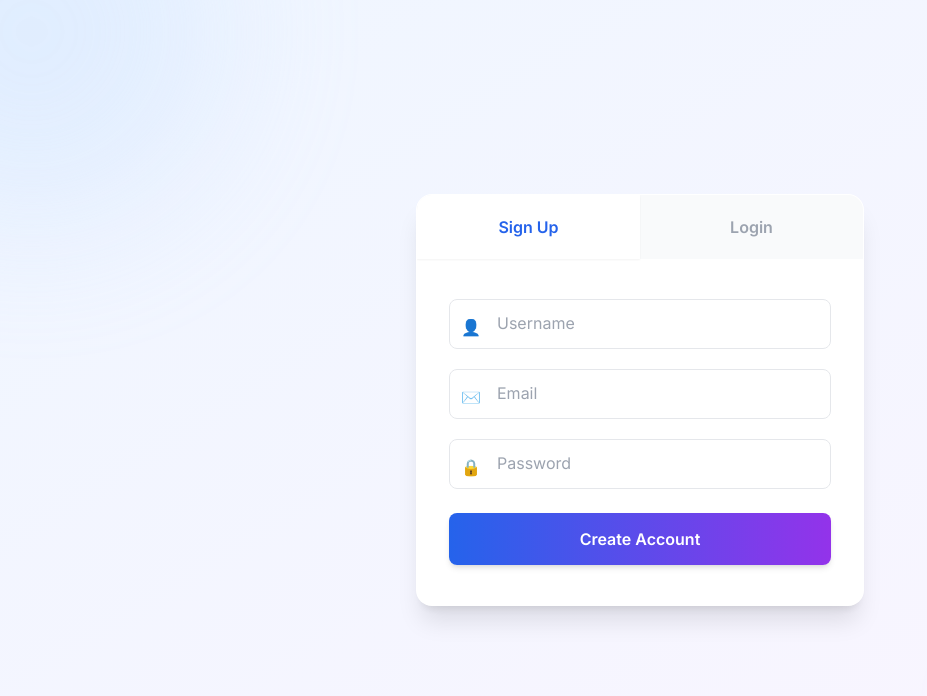
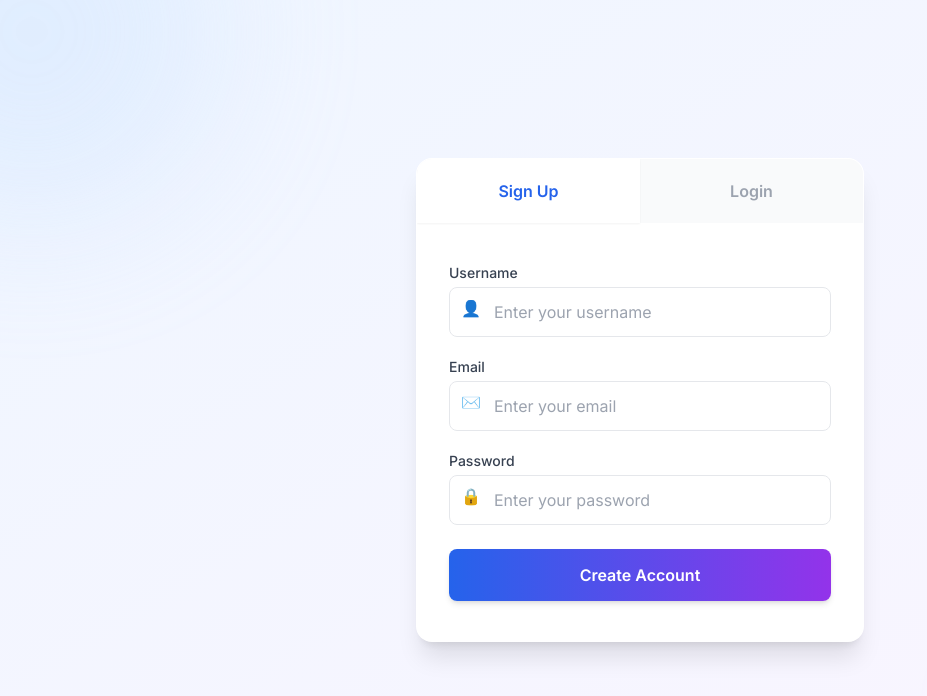
Before and after one commit to AritraRoy0/GFY, a Next.js app in the folder client/: page /auth in a window 1280 px wide. Shown: the top 696 px of the page, without its empty margins (0-927 px from the left). Built offline with nearby package versions, Linux system fonts and the light colour scheme; no server answers.

Commit message:
Client: 1) Fixed Auth component login/signup UI bug 2) Updated Header and Langing page UI

```diff
--- a/client/src/app/auth/page.tsx
+++ b/client/src/app/auth/page.tsx
@@ -257,32 +257,89 @@ const AuthPage: React.FC = () => {
 								onSubmit={handleSignUp}
 							>
 								<div className="space-y-5">
-									<FloatingInput
+									<div className="relative">
+										<label htmlFor="username" className="block text-sm font-medium text-gray-700 mb-1">
+											Username
+										</label>
+										<div className="absolute left-3 top-[calc(50%+0.5rem)] -translate-y-1/2 text-gray-400">👤</div>
+										<input
 											id="username"
-										label="Username"
+											name="username"
+											type="text"
 											value={state.formData.username}
-										error={state.errors.username}
 											onChange={handleChange}
-										icon="👤"
+											className={`w-full pl-11 pr-4 py-3 rounded-lg border focus:ring-2 transition-colors duration-300 text-gray-900 ${
+												state.errors.username ? "border-red-500 focus:ring-red-200" : "border-gray-200 focus:border-blue-500 focus:ring-blue-200"
+											}`}
+											placeholder="Enter your username"
 										/>
-									<FloatingInput
+										{state.errors.username && (
+											<motion.div
+												className="text-red-500 text-sm mt-1 flex items-center"
+												initial={{ opacity: 0, x: -10 }}
+												animate={{ opacity: 1, x: 0 }}
+											>
+												<span className="mr-1">⚠️</span>
+												{state.errors.username}
+											</motion.div>
+										)}
+									</div>
+
+									<div className="relative">
+										<label htmlFor="email" className="block text-sm font-medium text-gray-700 mb-1">
+											Email
+										</label>
+										<div className="absolute left-3 top-[calc(50%+0.5rem)] -translate-y-1/2 text-gray-400">✉️</div>
+										<input
 											id="email"
+											name="email"
 											type="email"
-										label="Email"
 											value={state.formData.email}
-										error={state.errors.email}
 											onChange={handleChange}
-										icon="✉️"
+											className={`w-full pl-11 pr-4 py-3 rounded-lg border focus:ring-2 transition-colors duration-300 text-gray-900 ${
+												state.errors.email ? "border-red-500 focus:ring-red-200" : "border-gray-200 focus:border-blue-500 focus:ring-blue-200"
+											}`}
+											placeholder="Enter your email"
 										/>
-									<FloatingInput
+										{state.errors.email && (
+											<motion.div
+												className="text-red-500 text-sm mt-1 flex items-center"
+												initial={{ opacity: 0, x: -10 }}
+												animate={{ opacity: 1, x: 0 }}
+											>
+												<span className="mr-1">⚠️</span>
+												{state.errors.email}
+											</motion.div>
+										)}
+									</div>
+
+									<div className="relative">
+										<label htmlFor="password" className="block text-sm font-medium text-gray-700 mb-1">
+											Password
+										</label>
+										<div className="absolute left-3 top-[calc(50%+0.5rem)] -translate-y-1/2 text-gray-400">🔒</div>
+										<input
 											id="password"
+											name="password"
 											type="password"
-										label="Password"
 											value={state.formData.password}
-										error={state.errors.password}
 											onChange={handleChange}
-										icon="🔒"
+											className={`w-full pl-11 pr-4 py-3 rounded-lg border focus:ring-2 transition-colors duration-300 text-gray-900 ${
+												state.errors.password ? "border-red-500 focus:ring-red-200" : "border-gray-200 focus:border-blue-500 focus:ring-blue-200"
+											}`}
+											placeholder="Enter your password"
 										/>
+										{state.errors.password && (
+											<motion.div
+												className="text-red-500 text-sm mt-1 flex items-center"
+												initial={{ opacity: 0, x: -10 }}
+												animate={{ opacity: 1, x: 0 }}
+											>
+												<span className="mr-1">⚠️</span>
+												{state.errors.password}
+											</motion.div>
+										)}
+									</div>
 								</div>
 
 								<SubmitButton
@@ -304,24 +361,61 @@ const AuthPage: React.FC = () => {
 								onSubmit={handleLogin}
 							>
 								<div className="space-y-5">
-									<FloatingInput
+									<div className="relative">
+										<label htmlFor="email" className="block text-sm font-medium text-gray-700 mb-1">
+											Email
+										</label>
+										<div className="absolute left-3 top-[calc(50%+0.5rem)] -translate-y-1/2 text-gray-400">✉️</div>
+										<input
 											id="email"
+											name="email"
 											type="email"
-										label="Email"
 											value={state.formData.email}
-										error={state.errors.email}
 											onChange={handleChange}
-										icon="✉️"
+											className={`w-full pl-11 pr-4 py-3 rounded-lg border focus:ring-2 transition-colors duration-300 text-gray-900 ${
+												state.errors.email ? "border-red-500 focus:ring-red-200" : "border-gray-200 focus:border-blue-500 focus:ring-blue-200"
+											}`}
+											placeholder="Enter your email"
 										/>
-									<FloatingInput
+										{state.errors.email && (
+											<motion.div
+												className="text-red-500 text-sm mt-1 flex items-center"
+												initial={{ opacity: 0, x: -10 }}
+												animate={{ opacity: 1, x: 0 }}
+											>
+												<span className="mr-1">⚠️</span>
+												{state.errors.email}
+											</motion.div>
+										)}
+									</div>
+
+									<div className="relative">
+										<label htmlFor="password" className="block text-sm font-medium text-gray-700 mb-1">
+											Password
+										</label>
+										<div className="absolute left-3 top-[calc(50%+0.5rem)] -translate-y-1/2 text-gray-400">🔒</div>
+										<input
 											id="password"
+											name="password"
 											type="password"
-										label="Password"
 											value={state.formData.password}
-										error={state.errors.password}
 											onChange={handleChange}
-										icon="🔒"
+											className={`w-full pl-11 pr-4 py-3 rounded-lg border focus:ring-2 transition-colors duration-300 text-gray-900 ${
+												state.errors.password ? "border-red-500 focus:ring-red-200" : "border-gray-200 focus:border-blue-500 focus:ring-blue-200"
+											}`}
+											placeholder="Enter your password"
 										/>
+										{state.errors.password && (
+											<motion.div
+												className="text-red-500 text-sm mt-1 flex items-center"
+												initial={{ opacity: 0, x: -10 }}
+												animate={{ opacity: 1, x: 0 }}
+											>
+												<span className="mr-1">⚠️</span>
+												{state.errors.password}
+											</motion.div>
+										)}
+									</div>
 								</div>
 
 								<SubmitButton
@@ -365,7 +459,7 @@ const FloatingInput: React.FC<FloatingInputProps> = ({
 			type={type}
 			value={value}
 			onChange={onChange}
-			className={`w-full pl-11 pr-4 py-3 rounded-lg border focus:ring-2 transition-colors duration-300 peer ${
+			className={`w-full pl-11 pr-4 py-3 rounded-lg border focus:ring-2 transition-colors duration-300 ${
 				error ? "border-red-500 focus:ring-red-200" : "border-gray-200 focus:border-blue-500 focus:ring-blue-200"
 			}`}
 			placeholder=" "
@@ -406,7 +500,7 @@ const SubmitButton: React.FC<SubmitButtonProps> = ({ loading, text, loadingText
              disabled:opacity-70 disabled:cursor-not-allowed relative"
 	>
     <span className={`transition-opacity ${loading ? "opacity-0" : "opacity-100"}`}>
-      {text}
+      {loading ? loadingText : text}
     </span>
 		{loading && (
 			<div className="absolute inset-0 flex items-center justify-center">
--- a/client/src/app/page.tsx
+++ b/client/src/app/page.tsx
@@ -27,44 +27,76 @@ const Hero = () => {
 	const y1 = useTransform(scrollY, [0, 500], [0, 100]);
 
 	return (
-		<div className="relative bg-gray-950 text-white py-32 px-6 overflow-hidden">
-			<motion.div className="absolute inset-0 opacity-10" style={{ y: y1 }}>
-				<div className="pattern-dots pattern-gray-800 pattern-opacity-100 pattern-size-4 w-full h-full" />
+		<div className="relative bg-indigo-900 text-white py-32 px-6 overflow-hidden">
+			<motion.div
+				className="absolute inset-0 opacity-20"
+				style={{ y: y1 }}
+				animate={{
+					backgroundPosition: ["0% 0%", "100% 100%"]
+				}}
+				transition={{
+					duration: 20,
+					repeat: Infinity,
+					repeatType: "reverse"
+				}}
+			>
+				<div className="w-full h-full bg-[url('/assets/grid-pattern.svg')]" />
 			</motion.div>
 
+			<div className="absolute top-0 left-0 w-full h-64 bg-gradient-to-b from-purple-800/30 to-transparent" />
+
 			<motion.div
-				className="relative max-w-7xl mx-auto text-center z-10"
+				className="relative max-w-7xl mx-auto z-10 flex flex-col md:flex-row items-center"
 				initial="hidden"
 				animate="visible"
 				variants={stagger}
 			>
+				<div className="md:w-3/5 text-left md:pr-12">
 					<motion.h1
-					className="text-5xl md:text-7xl font-bold mb-6 leading-tight bg-gradient-to-r from-emerald-400 to-cyan-400 bg-clip-text text-transparent"
+						className="text-5xl md:text-6xl font-bold mb-6 leading-tight bg-gradient-to-r from-purple-400 via-pink-400 to-indigo-400 bg-clip-text text-transparent"
 						variants={fadeInUp}
 					>
-					Go Fund Yourself!!
+						Go Fund Yourself
 					</motion.h1>
 
 					<motion.h2
-					className="text-2xl md:text-3xl font-medium mb-8 text-gray-400"
+						className="text-2xl md:text-3xl font-medium mb-8 text-purple-200"
 						variants={fadeInUp}
 					>
-					Where you can do you
+						Financial freedom on your terms
 					</motion.h2>
 
-				<motion.p className="text-lg md:text-xl mb-10 text-gray-300" variants={fadeInUp}>
+					<motion.p className="text-lg md:text-xl mb-10 text-indigo-100" variants={fadeInUp}>
 						Instant, negotiable loans without bank approval over our secure network of peers.
 					</motion.p>
 
-				<motion.div variants={fadeInUp}>
+					<motion.div variants={fadeInUp} className="flex gap-4">
 						<a
 							href="/auth"
-						className="inline-block bg-emerald-600 hover:bg-emerald-500 text-white font-medium py-4 px-10 rounded-lg transition-all duration-300 hover:scale-[1.02] shadow-xl hover:shadow-emerald-900/20"
+							className="inline-block bg-gradient-to-r from-purple-600 to-indigo-600 hover:from-purple-500 hover:to-indigo-500 text-white font-medium py-4 px-8 rounded-lg transition-all duration-300 hover:scale-[1.02] shadow-lg hover:shadow-purple-500/30"
 						>
 							Get Started →
 						</a>
+						<a
+							href="#features"
+							className="inline-block bg-transparent border border-purple-400 text-purple-200 hover:bg-purple-800/20 font-medium py-4 px-8 rounded-lg transition-all duration-300"
+						>
+							Learn More
+						</a>
+					</motion.div>
+				</div>
+
+				<motion.div
+					className="md:w-2/5 mt-12 md:mt-0"
+					variants={fadeInUp}
+				>
+					<div className="bg-indigo-800/50 backdrop-blur-sm p-6 rounded-2xl border border-indigo-700/50 shadow-2xl">
+						<LoanTerminal />
+					</div>
 				</motion.div>
 			</motion.div>
+
+			<div className="absolute bottom-0 left-0 w-full h-24 bg-gradient-to-t from-indigo-900 to-transparent" />
 		</div>
 	);
 };
```
Also changed, not shown: client/src/app/common/Header.tsx (+42 -24 lines). Lines whose indentation alone changed are shown as unchanged.
